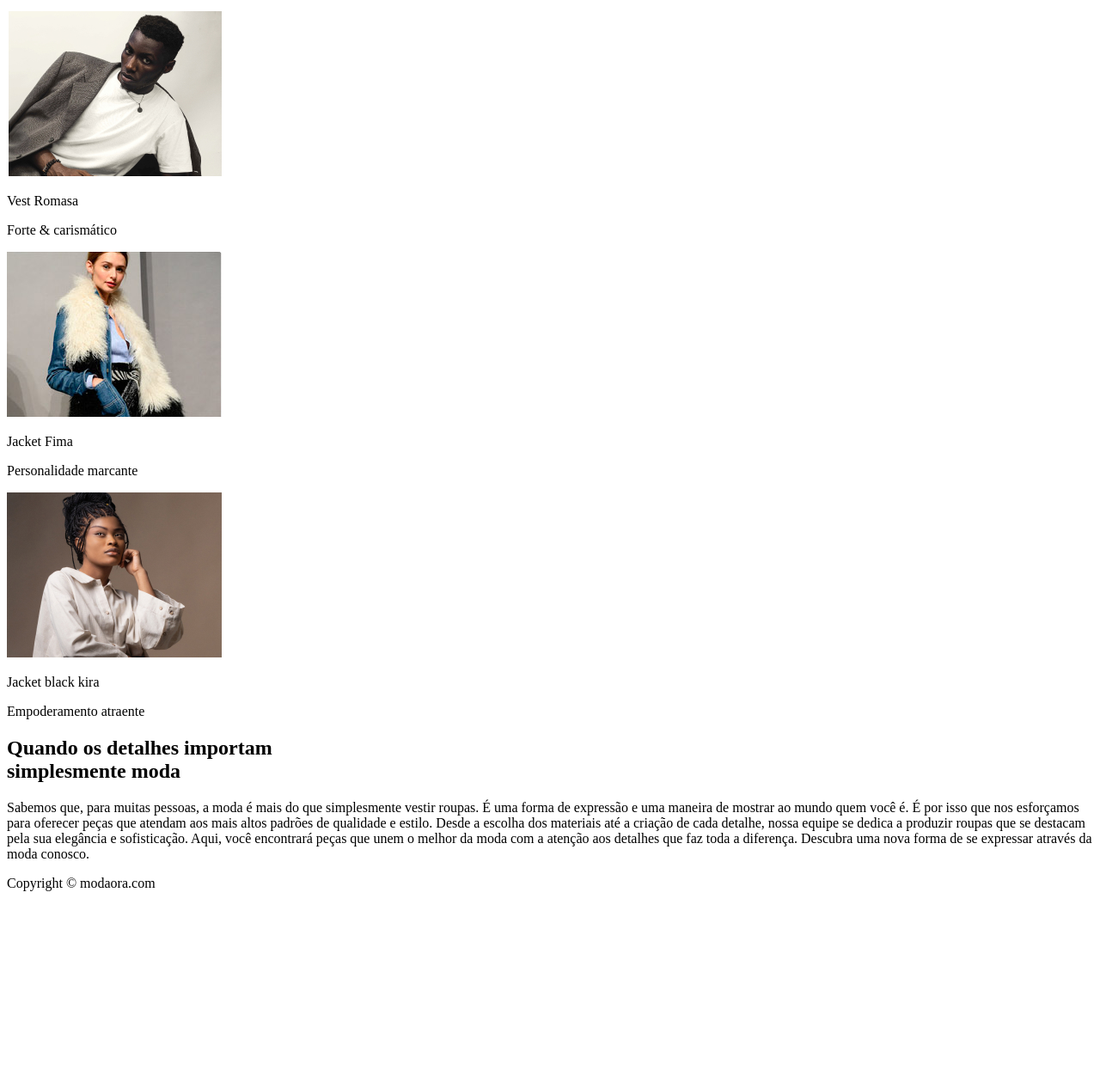
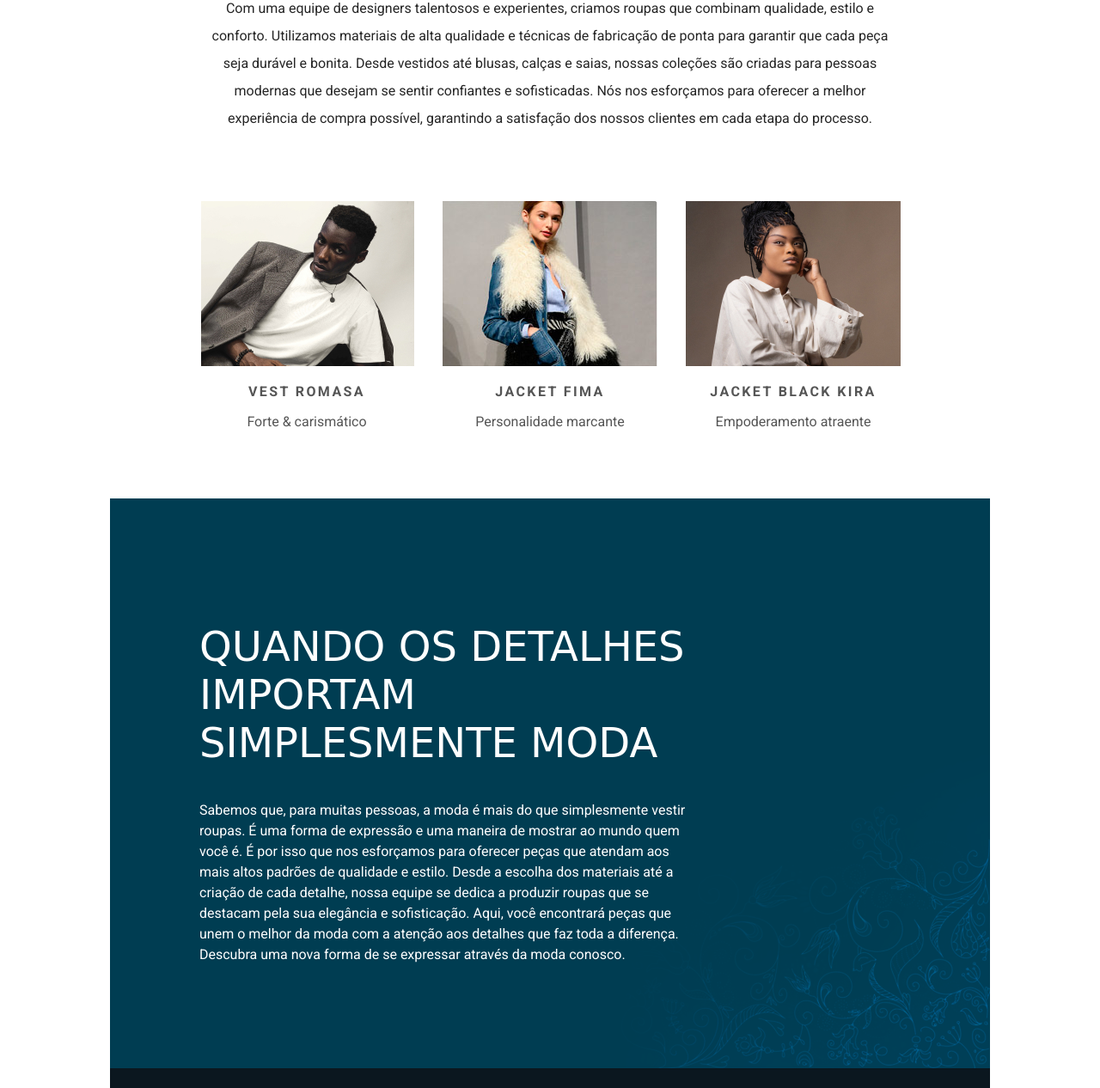
Before and after one commit to AndsonMaciel/desafio-projetoModaOra, a plain HTML site: page index.html in a window 1280 px wide. Shown: the part 766-2032 px from the top of the page at 86% size. Before the commit the page ends 1811 px from the top, so only its background shows below. Drawn offline with Linux system fonts and the light colour scheme; a web font is replaced by a local one.

Commit message:
Correções CSS
Após a atualização do html, seguimos com a correção da estrutura css finalizando mais um projeto

```diff
--- a/css/estilo.css
+++ b/css/estilo.css
@@ -1,126 +1,115 @@
-/* @import url('https://fonts.googleapis.com/css2?family=Roboto&family=Viaoda+Libre&display=swap');
-
-html,
-body {
-    min-height: 100%;
+:root {
+    --large-default-padding: 6.5em;
+    --medium-default-padding: 4em;
 }
 
-body {
-    font-family: 'Roboto', sans-serif;
+body{
+    font-family: 'Roboto', tahoma, arial, sans-serif;
     margin: 0;
     padding: 0;
 }
 
-.hero {
-    height: 700px;
-    background-image: url(../imagens/topo.jpg);
-    background-size: cover;
-    background-repeat: no-repeat;
+#principal{
+    width: 64em;
+    margin: 1.25em auto;
 }
 
-.hero-content {
+h1,h2{
+    font-family: 'Viaoda Libre', cursive;
+    font-weight: normal;
+}
+
+.header-top{
+    background: #162028;
     display: flex;
     justify-content: space-between;
-    align-items: center;
-    background-color: #162028;
 }
 
-.hero-content__title {
+.logotipo{
+    margin: .5em 0 .5em 8.4375em;
     color: white;
-    font-family: 'Viaoda Libre', cursive;
-    font-size: 40px;
-    margin: 0 150px 0;
 }
 
-.hero-content__menu .menu__items {
+.header-nav li{
     list-style-type: none;
-    display: flex;
-    gap: 30px;
-    margin: 0 50px;
+    display: inline-block;
+    margin: 0 1em 0 0;
+    padding: 1em;
 }
 
-.menu__items a {
-    display: block;
+.header-nav a{
+    color: #425564;
     text-decoration: none;
-    padding: 16px;
     text-transform: uppercase;
-    color: #425564;
-    letter-spacing: 3px;
+    font-size: .8em;
+    letter-spacing: .15em;
+    transition: color 0.3s linear;
 }
 
-.hero-container__center {
-    text-align: center;
-    color: #555;
-    padding: 100px 0 50px;
+.header-nav a:hover{
+    color:white;
 }
 
-.container-title__center {
-    font-family: 'Viaoda Libre', cursive;
-    font-size: 34px;
-    letter-spacing: 1px;
+.portifolio{
+    padding: var(--medium-default-padding) var(--large-default-padding);
+    text-align: center;
 }
 
-.hero-container__center .container-content__center {
-    line-height: 1.8;
-    margin: auto 280px;
+.portifolio h1{
+    font-size: 2.25em;
+    text-align: center;
 }
 
-.hero-container__img {
-    display: flex;
-    align-items: center;
-    justify-content: space-evenly;
-    flex-wrap: wrap;
-    max-width: 960px;
-    gap: 16px;
-    margin: 50px auto;
-    padding: 16px;
-
+.portifolio p{
+    font-size: 1em;
+    line-height: 2;
+    color: #252525;
 }
 
-.hero-container__img img {
-    flex-basis: 280px;
-    display: block;
+.gallery{
+    color:#555;
+    padding: 0 var(--large-default-padding) var(--medium-default-padding);
+    display: flex;
+    justify-content: space-between;
 }
 
-.hero-container__img h3 {
-    text-transform: uppercase;
-    letter-spacing: 2px;
+
+.gallery-cards{
+    text-align: center;
 }
 
-.hero-container__bottom {
-    height: 500px;
-    color: white;
-    background-image: url(../imagens/bg_detalhe.png);
-    background-position: right bottom;
-    background-repeat: no-repeat;
-    background-color: #003d52;
+.gallery-title{
+    text-transform: uppercase;
+    letter-spacing: .15em;
+    font-size: 1em;
+    font-weight: bold;
 }
 
-.container__bottom {
-    display: flex;
-    flex-wrap: wrap;
-    width: 80%;
-    margin: auto;
+.about{
+    background-color: #003d52;
+    padding: var(--large-default-padding);
+    color:white;
+    background-image: url(../imagens/bg_detalhe.png);
+    background-repeat: no-repeat;
+    background-position: right bottom;
 }
 
-.container-title__bottom {
-    font-family: 'Viaoda Libre', cursive;
-    font-size: 34px;
+.about h2{
     text-transform: uppercase;
-    letter-spacing: 3px;
+    font-size: 3em;
+    font-weight: normal;
 }
 
-.container-content__bottom {
-    width: 60%;
-    letter-spacing: 1px;
+.about p{
     line-height: 1.5;
+    width: 70%;
 }
 
-.hero-rodape {
+.rodape{
     background-color: #0b171f;
+    padding: 1.8em;
+    font-size: 0.75em;
     color: #6f8597;
-    padding: 20px;
+    letter-spacing: .3em;
     text-align: center;
-    letter-spacing: 2px;
-    text-shadow: 2px 2px 2px black;
-} */
+}
--- a/index.html
+++ b/index.html
@@ -32,7 +32,7 @@
         <main>
             <article class="portifolio">
                 <h1>A escolha certa para momentos especiais</h1>
-                <p class="container-content__center">Com uma equipe de designers talentosos e experientes, criamos
+                <p>Com uma equipe de designers talentosos e experientes, criamos
                     roupas que combinam qualidade, estilo e
                     conforto. Utilizamos materiais de alta qualidade e técnicas de fabricação de ponta para garantir que
                     cada peça seja durável e bonita. Desde vestidos até blusas, calças e saias, nossas coleções são
```
